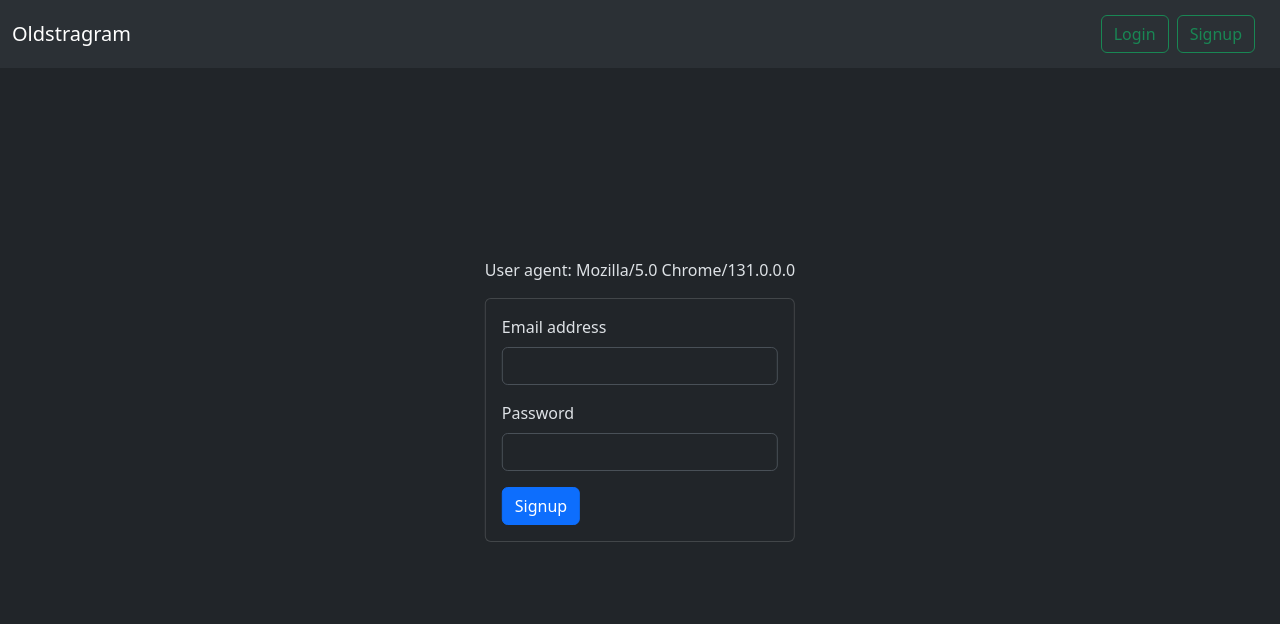
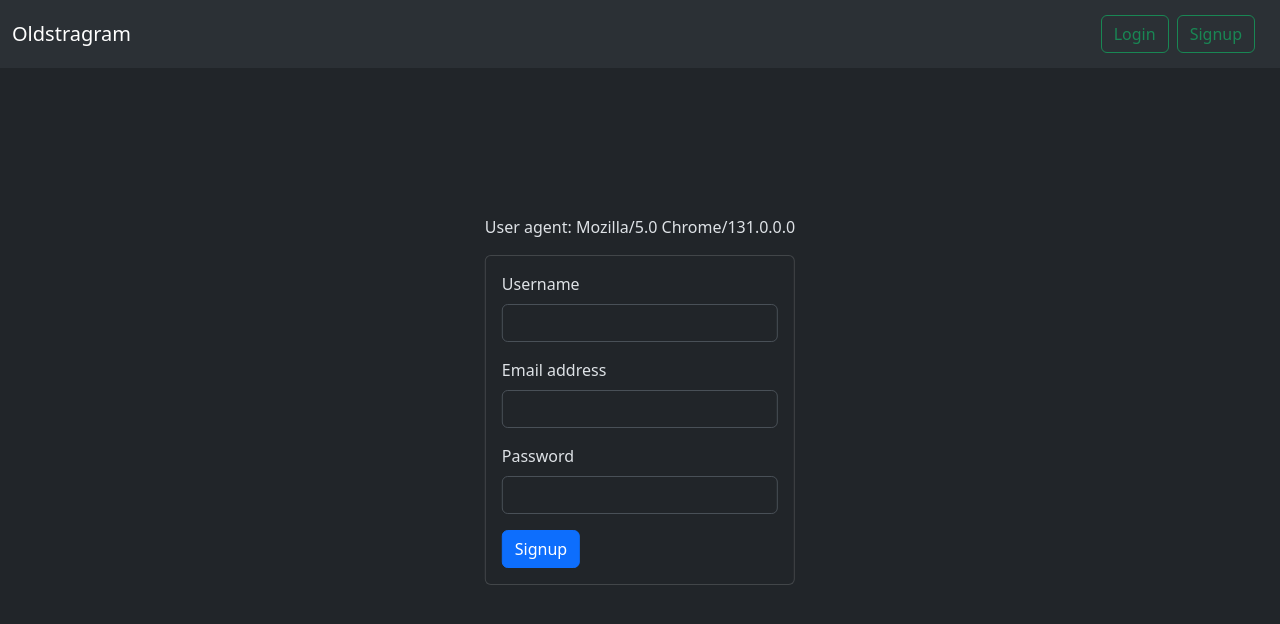
Before and after one commit to lucas11222/Oldgallery, a Flask app: page /signup in a window 1280 px wide. Shown: the top 624 px of the page. Run offline with Flask 3, Linux system fonts and the light colour scheme.

Commit message:
Add forms and added .env :)

```diff
--- a/data.json
+++ /dev/null
@@ -1 +0,0 @@
-{"users": {}}
--- a/main.py
+++ b/main.py
@@ -1,20 +1,10 @@
 from flask import Flask, render_template, request, session, redirect, url_for, flash
-import json, os
+import flask_login, bcrypt, sqlite3, os
+from dotenv import load_dotenv
+load_dotenv()
 
 app = Flask(__name__)
-app.secret_key = 'heres_the_secret_key'
-DATA_FILE = 'data.json'
-
-def load_data():
-    if not os.path.exists(DATA_FILE):
-        with open(DATA_FILE, 'w') as f:
-            json.dump({'users': {}}, f)
-    with open(DATA_FILE, 'r') as f:
-        return json.load(f)
-
-def save_data(data):
-    with open(DATA_FILE, 'w') as f:
-        json.dump(data, f, indent=2)
+app.secret_key = os.environ.get("SECRET_KEY")
 
 @app.route('/')
 def index():
@@ -22,17 +12,24 @@ def index():
     return render_template('index.html', user_agent=user_agent)
 @app.route('/login', methods=['GET', 'POST'])
 def login():
+    if request.method == 'POST':
+        data = request.form
+        username = data.get('username')
+        email = data.get('email')
+        password = data.get('password')
+        user_agent = request.user_agent
+        print(username, password, email, user_agent)
     user_agent = request.user_agent
     return render_template('login.html', user_agent=user_agent)
 @app.route('/signup', methods=['GET', 'POST'])
 def signup():
     if request.method == 'POST':
-        data = request.get_json()
+        data = request.form
         username = data.get('username')
+        email = data.get('email')
         password = data.get('password')
         user_agent = request.user_agent
-        print(username, password)
+        print(username, password, email)
     user_agent = request.user_agent
     return render_template('signup.html', user_agent=user_agent)
-load_data()
 app.run(debug=True, port=6969)
--- a/templates/login.html
+++ b/templates/login.html
@@ -22,6 +22,10 @@
 			<div class="card-body">
 				<form>
 					<div class="mb-3">
+						<label for="InputUsernameLogin" class="form-label">Username</label>
+						<input type="text" class="form-control" id="InputUsernameLogin" aria-describedby="usernameHelp" name="username">
+				    </div>
+					<div class="mb-3">
 						  <label for="InputEmailLogin" class="form-label">Email address</label>
 						  <input type="email" class="form-control" id="InputEmailSignin" aria-describedby="emailHelp">
 					</div>
--- a/templates/signup.html
+++ b/templates/signup.html
@@ -22,6 +22,10 @@
 			<div class="card-body">
 				<form action="/signup" method="post">
 					<div class="mb-3">
+						<label for="InputUsernameSignin" class="form-label">Username</label>
+						<input type="text" class="form-control" id="InputUsernameSignin" aria-describedby="usernameHelp" name="username">
+				    </div>
+					<div class="mb-3">
 						  <label for="InputEmailSignin" class="form-label">Email address</label>
 						  <input type="email" class="form-control" id="InputEmailSignin" aria-describedby="emailHelp" name="email">
 					</div>
```
Also changed, not shown: README.md, 1 other file.
